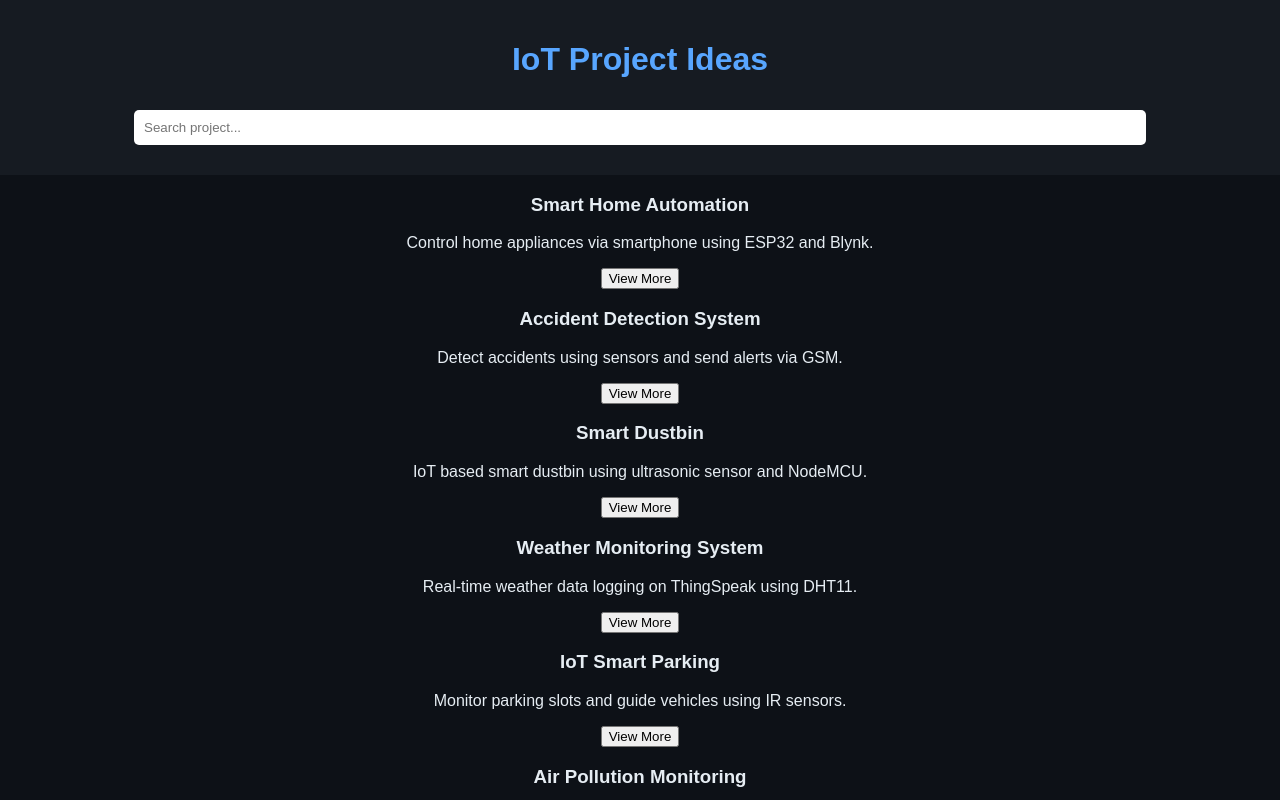
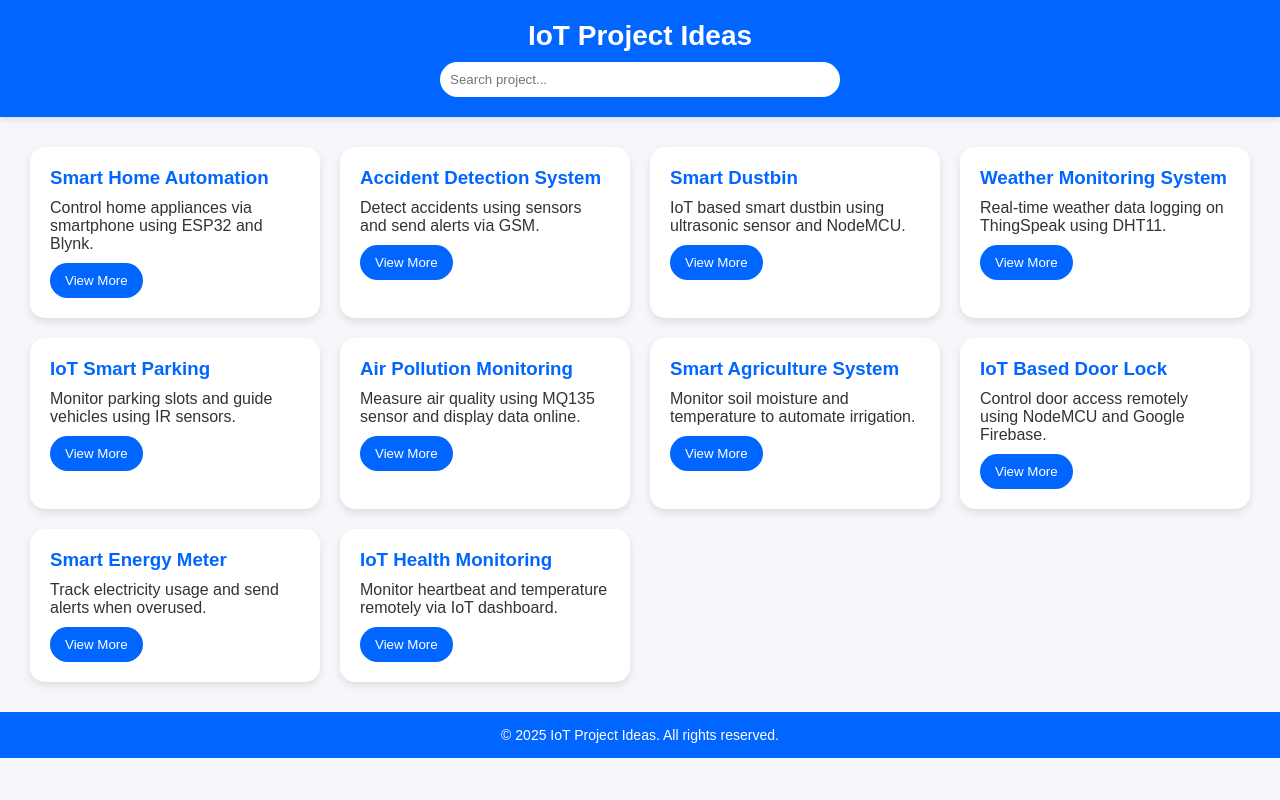
Before and after one commit to dhanush6-cv/iotprojects, a plain HTML site: page about.html in a window 1280 px wide. Shown: the top 800 px of the page. Drawn offline with Linux system fonts and the light colour scheme; a script that the page names is missing.

Commit message:
Update style.css

```diff
--- a/style.css
+++ b/style.css
@@ -1,34 +1,81 @@
-body {
-  font-family: Arial, sans-serif;
-  background-color: #0d1117;
-  color: #e6edf3;
+* {
   margin: 0;
   padding: 0;
+  box-sizing: border-box;
+  font-family: "Poppins", sans-serif;
+}
+
+body {
+  background: #f5f7fa;
+  color: #333;
+  min-height: 100vh;
+}
+
+header {
   text-align: center;
+  background: #0066ff;
+  color: white;
+  padding: 20px;
+  box-shadow: 0 3px 6px rgba(0,0,0,0.1);
 }
-header {
+
+header h1 {
+  margin-bottom: 10px;
+  font-size: 28px;
+}
+
+header input {
+  padding: 10px;
+  width: 80%;
+  max-width: 400px;
+  border: none;
+  border-radius: 25px;
+  outline: none;
+}
+
+.project-list {
+  display: grid;
+  grid-template-columns: repeat(auto-fit, minmax(280px, 1fr));
+  gap: 20px;
+  padding: 30px;
+}
+
+.project-item {
+  background: white;
+  border-radius: 15px;
   padding: 20px;
-  background: #161b22;
+  box-shadow: 0 4px 8px rgba(0,0,0,0.1);
+  transition: 0.3s;
 }
-h1 { color: #58a6ff; }
-.tagline { color: #8b949e; margin-bottom: 20px; }
-input {
-  width: 80%;
-  padding: 10px;
-  margin: 10px 0;
-  border-radius: 5px;
+
+.project-item:hover {
+  transform: translateY(-5px);
+}
+
+.project-item h3 {
+  color: #0066ff;
+  margin-bottom: 10px;
+}
+
+.project-item button {
+  background: #0066ff;
   border: none;
+  color: white;
+  padding: 10px 15px;
+  border-radius: 25px;
+  cursor: pointer;
+  margin-top: 10px;
+  transition: 0.3s;
 }
-.category {
-  background: #21262d;
-  margin: 15px auto;
+
+.project-item button:hover {
+  background: #004bcc;
+}
+
+footer {
+  text-align: center;
   padding: 15px;
-  width: 80%;
-  border-radius: 8px;
+  background: #0066ff;
+  color: white;
+  font-size: 14px;
 }
-footer {
-  margin-top: 30px;
-  padding: 10px;
-  background: #161b22;
-}
-a { color: #58a6ff; text-decoration: none; margin: 0 10px; }
```
